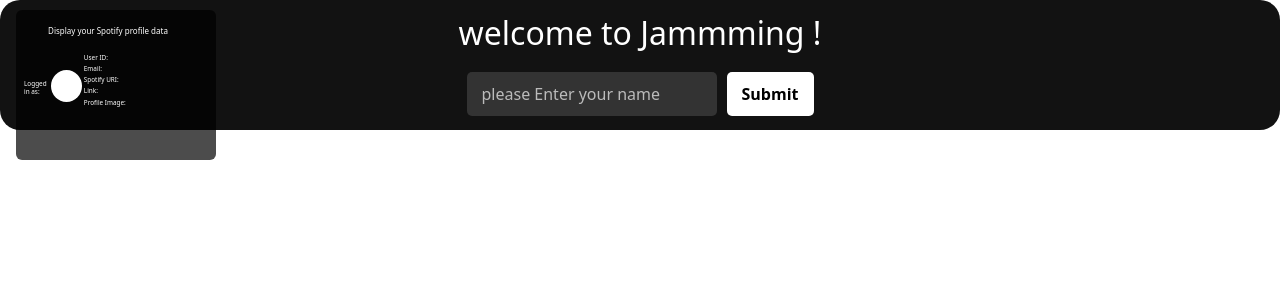
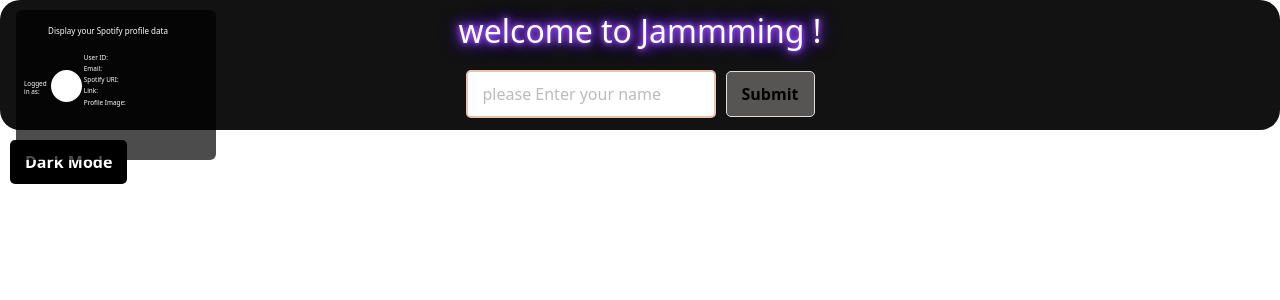
Before and after one commit to mah-davarfa/Jammming, a React (Vite) app: page / in a window 1280 px wide. Shown: the top 300 px of the page. Built offline with nearby package versions, Linux system fonts and the light colour scheme.

Commit message:
worked on css for banner and searchBar

```diff
--- a/src/component/App.jsx
+++ b/src/component/App.jsx
@@ -1,8 +1,12 @@
-import React, {useState} from 'react';
+import React, {useState,useContext} from 'react';
 import Banner from './Banner.jsx';
 import Data from './Data.jsx';
 import SearchBar from './SearchBar.jsx';
+import ToggleMode from './ToggleMode.jsx';
 import SearchResults from './SearchResults.jsx';
+import { AppContext } from '../context/AppContext.jsx';
+import '../styles/darkmode.css';
+
 
 
 
@@ -12,6 +16,7 @@ import SearchResults from './SearchResults.jsx';
   const [userName, setUserName] = useState('');
   const [searchTerm, setSearchTerm] = useState('');
   const [searchResults, setSearchResults] = useState([]);
+  const{isDarkMode} = useContext(AppContext);
 
   const handleNameSubmit = (name)=>{
     setUserName(name);
@@ -24,14 +29,14 @@ const handleSearchTerm = (data) => {
 }
   return (
     <>
-    <div >
+    <div className={isDarkMode ? 'dark-mode' : 'light-mode'}>
       <div >
         <Banner onNameSubmit={handleNameSubmit}/>
+        <ToggleMode />
       </div>
 
       {userName &&(
       <div>
-
         <SearchBar onSearch={handleSearch}/>
         <Data searchTerm={searchTerm} onSearchTerm={handleSearchTerm}/>
         <SearchResults searchResults={searchResults} />
--- a/src/component/SearchBar.jsx
+++ b/src/component/SearchBar.jsx
@@ -1,6 +1,6 @@
 import React ,{useState,useContext} from 'react';
 import {AppContext} from '../context/AppContext.jsx';
-import '../styles/SearchBar.css';
+import '../styles/searchBar.css';
 
 
 export default function SearchBar({onSearch}){
@@ -28,19 +28,18 @@ const handleSubmit = (e) => {
     return(
        <>
         <div >
-            <h1>Search for Artist or Album</h1>
-            <form onSubmit={handleSubmit}
-            className='searchBar'>
+             <form onSubmit={handleSubmit}
+            className='search-container'>
                 <input
 
                 onChange={handleOnChange}
                 type='text'
-                placeholder='Search for Artist or Album Name'
+                placeholder='Search Artist or Album Name'
                 value={cleanSearch ? search : ''}
                 />
                 <button
                  type='submit' disabled ={!search.trim()}> Search </button>
-                 {noResult ?<p>Search result not available</p>: null }
+                 {noResult && <p className='no-result'>Search result not available</p> }
             </form>
         </div>
      </>
--- a/src/component/SearchResults.jsx
+++ b/src/component/SearchResults.jsx
@@ -13,7 +13,9 @@ const SearchResults = ({searchResults}) => {
 
   useEffect(()=>{
 
-    if(searchResults && searchResults.length>0){
+      if(!searchResults)return;
+
+    if(searchResults.length>0){
       setSearchResultsAll((prev)=>{
          const uniqueResults =
          searchResults.filter((item)=>
@@ -24,8 +26,8 @@ const SearchResults = ({searchResults}) => {
       })
       setSearchResultTag(true);
       setNoResult(false);
-    }
-      setNoResult(true);
+    } else if (searchResultsAll.length>0 && searchResults.length === 0)
+      {setNoResult(true);}
     },[searchResults]);
 
 
@@ -76,11 +78,9 @@ const SearchResults = ({searchResults}) => {
                 />);
               }
         })
-      ) : (searchResultsAll && searchResultsAll.length > 0 ? (
-        <p>search result not available</p>
       ) : null
 
-      )}
+      }
     </div>
    )
 }
--- /dev/null
+++ b/src/component/ToggleMode.jsx
@@ -0,0 +1,22 @@
+import React , { useContext} from 'react';
+import {AppContext} from '../context/AppContext';
+import '../styles/darkMode.css';
+
+
+const ToggleMode = () => {
+
+    const {isDarkMode , setIsDarkMode} = useContext(AppContext);
+        const togglMode = () => {
+            setIsDarkMode((prevMode) => !prevMode);
+        }
+
+        return (
+        <div>
+            <button onClick={togglMode}
+            className={!isDarkMode ?'toggle-light-button':'toggle-button'}>{isDarkMode?'Light  mode': 'Dark Mode'}
+
+            </button>
+        </div>
+    )
+}
+export default ToggleMode;
--- a/src/context/AppContext.jsx
+++ b/src/context/AppContext.jsx
@@ -9,10 +9,12 @@ export const AppProvider = ({children}) => {
   const [selectedSong, setSelectedSong] = useState(null);
   const [playlist, setPlaylist] = useState([]);
 const [searchResultsAll, setSearchResultsAll] = useState([]);
+const[isDarkMode, setIsDarkMode] = useState(false);
 
   return (
     <AppContext.Provider value=
-    {{searchTerm, setSearchTerm,
+    {{isDarkMode, setIsDarkMode,
+      searchTerm, setSearchTerm,
       searchResultsAll, setSearchResultsAll,
      noResult  , setNoResult,
      selectedSong, setSelectedSong,
--- a/src/styles/Banner.css
+++ b/src/styles/Banner.css
@@ -47,3 +47,16 @@ input::placeholder {
       button:hover {
         background-color: #444;
       }
+      .banner h1 {
+        color: #fff;
+        text-align: center;
+        font-size: 2rem;
+        text-shadow: 0 0 5px #0ff, 0 0 10px #0ff, 0 0 15px #00f, 0 0 20px #00f;
+        animation: neon-glow 2.5s infinite alternate;
+    }
+
+    @keyframes neon-glow {
+        0% { text-shadow: 0 0 5px #0ff, 0 0 10px #0ff, 0 0 15px #00f, 0 0 20px #00f; }
+        50% { text-shadow: 0 0 5px #ff00ff, 0 0 10px #ff00ff, 0 0 15px #8a2be2, 0 0 20px #8a2be2; }
+        100% { text-shadow: 0 0 5px #0ff, 0 0 10px #0ff, 0 0 15px #00f, 0 0 20px #00f; }
+    }
--- a/src/styles/SearchBar.css
+++ b/src/styles/SearchBar.css
@@ -0,0 +1,36 @@
+.search-container {
+    display: flex;;
+    align-items: center;
+    justify-content: center;
+    gap: 10px;
+    margin-top: 10px;
+    flex-wrap: wrap;
+}
+.search-container input::placeholder {
+    color: #bbb;
+}
+.search-container button {
+    padding: 10px 15px;
+    border-radius: 5px;
+    border: none;
+    cursor: pointer;
+    font-weight: bold;
+}
+
+.no-result {
+    color: red;
+    font-size: 0.9rem;
+    margin-left: 10px;
+}
+@media (max-width: 668px) {
+    .search-container {
+        flex-direction: column;
+        align-items: center;
+        gap: 5px;
+    }
+    .no-result {
+        margin-left: 0;
+        margin-top: 5px;
+        text-align: center;
+    }
+}
--- /dev/null
+++ b/src/styles/darkmode.css
@@ -0,0 +1,102 @@
+.dark-mode, .light-mode {
+    min-height: 100vh;
+    width: 100%;
+    transition: background-color 0.3s ease, color 0.3s ease;
+}
+.dark-mode{
+    background-color: #333;
+    color: #fff;
+}
+.light-mode{
+    background-color: #fff;
+    color: #000;
+}
+.toggle-button{
+    padding: 10px 15px;
+    border-radius: 5px;
+    border: none;
+    background-color: white !important;
+    color: #000000;
+    cursor: pointer;
+    font-weight: bold;
+    margin: 10px;
+}
+.toggle-light-button{
+    padding: 10px 15px;
+    border-radius: 5px;
+    border: none;
+    background-color:#000000;
+    color: white;
+    cursor: pointer;
+    font-weight: bold;
+    margin: 10px;
+}
+/* Search Container Button */
+.light-mode .search-container button {
+    background-color: rgba(116, 112, 112, 0.705);
+    color: #000;
+    border: 1px solid #ddd;
+}
+
+.light-mode .search-container button:hover {
+    background-color: #f0f0f0;
+}
+
+
+.dark-mode .search-container button {
+    background-color: #333;
+    color: #fff;
+    border: 1px solid #555;
+}
+
+.dark-mode .search-container button:hover {
+    background-color: #444;
+}
+
+/* Input Field */
+.dark-mode .search-container input {
+    background-color: #333;
+    color: #fff;
+    border: 2px solid #555;
+    transition: border-color 0.3s ease;
+}
+
+.dark-mode .search-container input:hover,
+.dark-mode .search-container input:focus {
+    border-color: #555;
+}
+@keyframes neon-border {
+    0% { border-color: #555; }
+    25% { border-color: #888; }
+    50% { border-color: #bbb; }
+    75% { border-color: #aaa; }
+    100% { border-color: #555; }
+}
+
+.dark-mode .search-container input:not(:hover):not(:focus) {
+    animation: neon-border 3s infinite;
+}
+
+.light-mode .search-container input {
+    background-color: #fff;
+    color: #000;
+    border: 2px solid #ddd;
+    transition: border-color 0.3s ease;
+}
+
+.light-mode .search-container input:hover,
+.light-mode .search-container input:focus {
+    border-color: #999;
+}
+
+.light-mode .search-container input:not(:hover):not(:focus) {
+    animation: neon-border-light 3s infinite;
+}
+
+@keyframes neon-border-light {
+    0% { border-color: #ddd; }
+    25% { border-color: #ffae42; } /* Orange */
+    50% { border-color: #ff5e62; } /* Red */
+    75% { border-color: #ffa07a; } /* Light salmon */
+    100% { border-color: #ddd; }
+}
```
